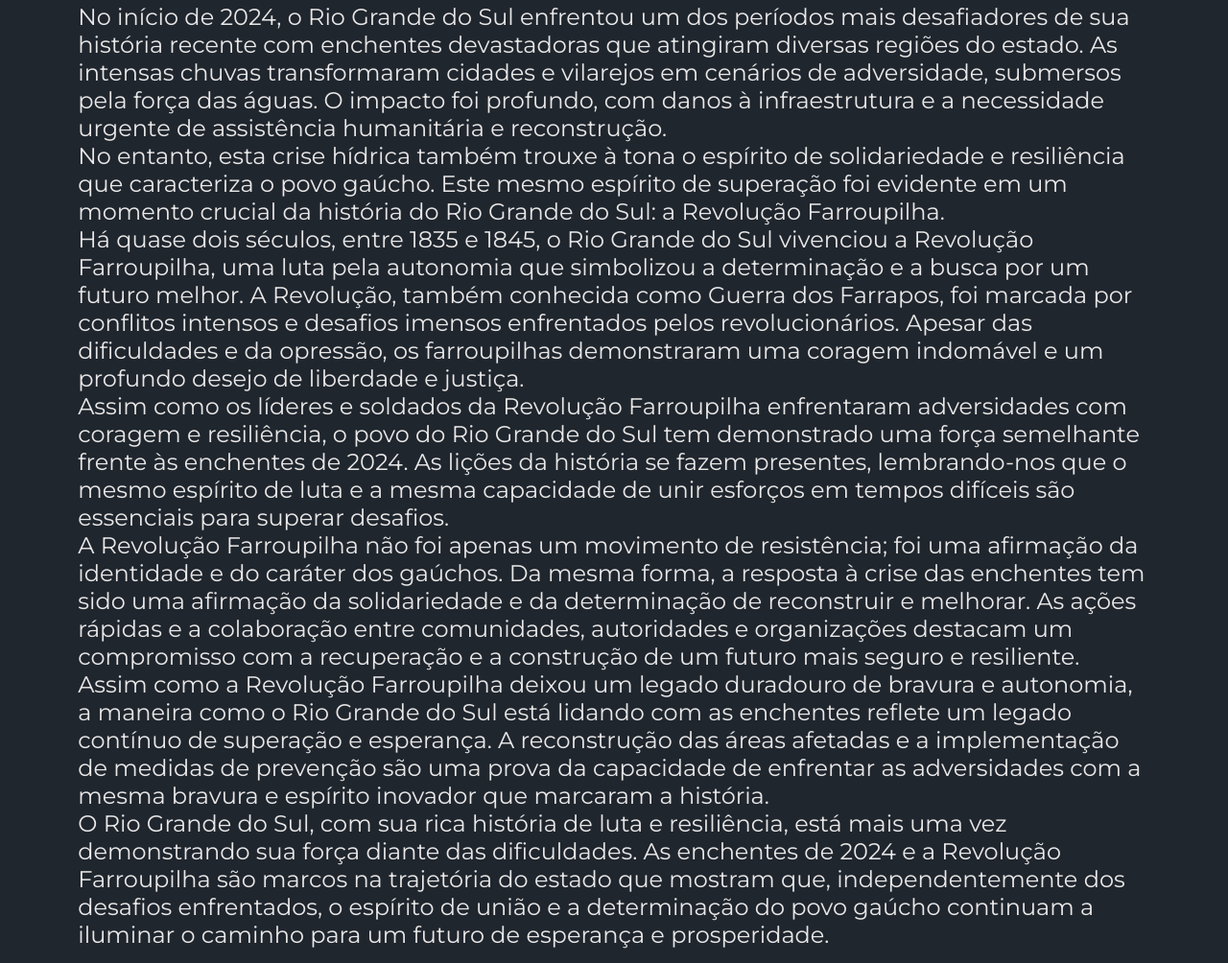
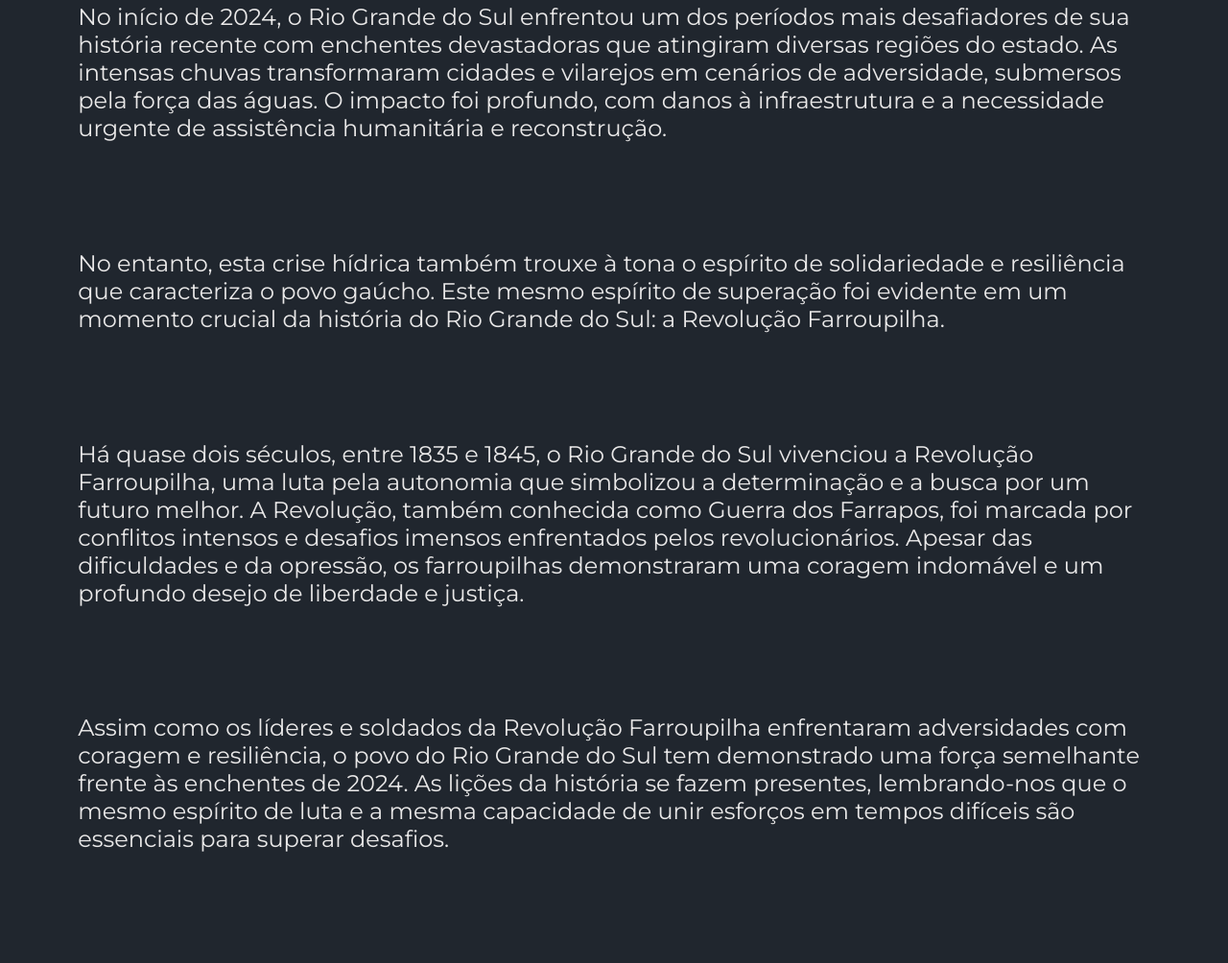
Before and after one commit to YanBackaus/portfolio, a plain HTML site: page piquete.html in a window 1280 px wide. Shown: the part 250-1254 px from the top of the page at 96% size. Drawn offline with nearby package versions, Linux system fonts and the light colour scheme.

Commit message:
Update 1.1 piquete.html

```diff
--- a/piquete.html
+++ b/piquete.html
@@ -12,12 +12,12 @@
     </div>
     <div class="apresentacao__conteudo__texto">
     <p>No início de 2024, o Rio Grande do Sul enfrentou um dos períodos mais desafiadores de sua história recente com enchentes devastadoras que atingiram diversas regiões do estado. As intensas chuvas transformaram cidades e vilarejos em cenários de adversidade, submersos pela força das águas. O impacto foi profundo, com danos à infraestrutura e a necessidade urgente de assistência humanitária e reconstrução.</p>
-    <p>No entanto, esta crise hídrica também trouxe à tona o espírito de solidariedade e resiliência que caracteriza o povo gaúcho. Este mesmo espírito de superação foi evidente em um momento crucial da história do Rio Grande do Sul: a Revolução Farroupilha.</p>
-    <p>Há quase dois séculos, entre 1835 e 1845, o Rio Grande do Sul vivenciou a Revolução Farroupilha, uma luta pela autonomia que simbolizou a determinação e a busca por um futuro melhor. A Revolução, também conhecida como Guerra dos Farrapos, foi marcada por conflitos intensos e desafios imensos enfrentados pelos revolucionários. Apesar das dificuldades e da opressão, os farroupilhas demonstraram uma coragem indomável e um profundo desejo de liberdade e justiça.</p>
-    <p>Assim como os líderes e soldados da Revolução Farroupilha enfrentaram adversidades com coragem e resiliência, o povo do Rio Grande do Sul tem demonstrado uma força semelhante frente às enchentes de 2024. As lições da história se fazem presentes, lembrando-nos que o mesmo espírito de luta e a mesma capacidade de unir esforços em tempos difíceis são essenciais para superar desafios.</p>
-    <p>A Revolução Farroupilha não foi apenas um movimento de resistência; foi uma afirmação da identidade e do caráter dos gaúchos. Da mesma forma, a resposta à crise das enchentes tem sido uma afirmação da solidariedade e da determinação de reconstruir e melhorar. As ações rápidas e a colaboração entre comunidades, autoridades e organizações destacam um compromisso com a recuperação e a construção de um futuro mais seguro e resiliente.</p>
-    <p>Assim como a Revolução Farroupilha deixou um legado duradouro de bravura e autonomia, a maneira como o Rio Grande do Sul está lidando com as enchentes reflete um legado contínuo de superação e esperança. A reconstrução das áreas afetadas e a implementação de medidas de prevenção são uma prova da capacidade de enfrentar as adversidades com a mesma bravura e espírito inovador que marcaram a história.</p>
-    <p>O Rio Grande do Sul, com sua rica história de luta e resiliência, está mais uma vez demonstrando sua força diante das dificuldades. As enchentes de 2024 e a Revolução Farroupilha são marcos na trajetória do estado que mostram que, independentemente dos desafios enfrentados, o espírito de união e a determinação do povo gaúcho continuam a iluminar o caminho para um futuro de esperança e prosperidade.</p>
+    <p style="padding-top: 10%">No entanto, esta crise hídrica também trouxe à tona o espírito de solidariedade e resiliência que caracteriza o povo gaúcho. Este mesmo espírito de superação foi evidente em um momento crucial da história do Rio Grande do Sul: a Revolução Farroupilha.</p>
+    <p style="padding-top: 10%">Há quase dois séculos, entre 1835 e 1845, o Rio Grande do Sul vivenciou a Revolução Farroupilha, uma luta pela autonomia que simbolizou a determinação e a busca por um futuro melhor. A Revolução, também conhecida como Guerra dos Farrapos, foi marcada por conflitos intensos e desafios imensos enfrentados pelos revolucionários. Apesar das dificuldades e da opressão, os farroupilhas demonstraram uma coragem indomável e um profundo desejo de liberdade e justiça.</p>
+    <p style="padding-top: 10%">Assim como os líderes e soldados da Revolução Farroupilha enfrentaram adversidades com coragem e resiliência, o povo do Rio Grande do Sul tem demonstrado uma força semelhante frente às enchentes de 2024. As lições da história se fazem presentes, lembrando-nos que o mesmo espírito de luta e a mesma capacidade de unir esforços em tempos difíceis são essenciais para superar desafios.</p>
+    <p style="padding-top: 10%">A Revolução Farroupilha não foi apenas um movimento de resistência; foi uma afirmação da identidade e do caráter dos gaúchos. Da mesma forma, a resposta à crise das enchentes tem sido uma afirmação da solidariedade e da determinação de reconstruir e melhorar. As ações rápidas e a colaboração entre comunidades, autoridades e organizações destacam um compromisso com a recuperação e a construção de um futuro mais seguro e resiliente.</p>
+    <p style="padding-top: 10%">Assim como a Revolução Farroupilha deixou um legado duradouro de bravura e autonomia, a maneira como o Rio Grande do Sul está lidando com as enchentes reflete um legado contínuo de superação e esperança. A reconstrução das áreas afetadas e a implementação de medidas de prevenção são uma prova da capacidade de enfrentar as adversidades com a mesma bravura e espírito inovador que marcaram a história.</p>
+    <p style="padding-top: 10%">O Rio Grande do Sul, com sua rica história de luta e resiliência, está mais uma vez demonstrando sua força diante das dificuldades. As enchentes de 2024 e a Revolução Farroupilha são marcos na trajetória do estado que mostram que, independentemente dos desafios enfrentados, o espírito de união e a determinação do povo gaúcho continuam a iluminar o caminho para um futuro de esperança e prosperidade.</p>
 </div>
 </div>
 </body>
```
